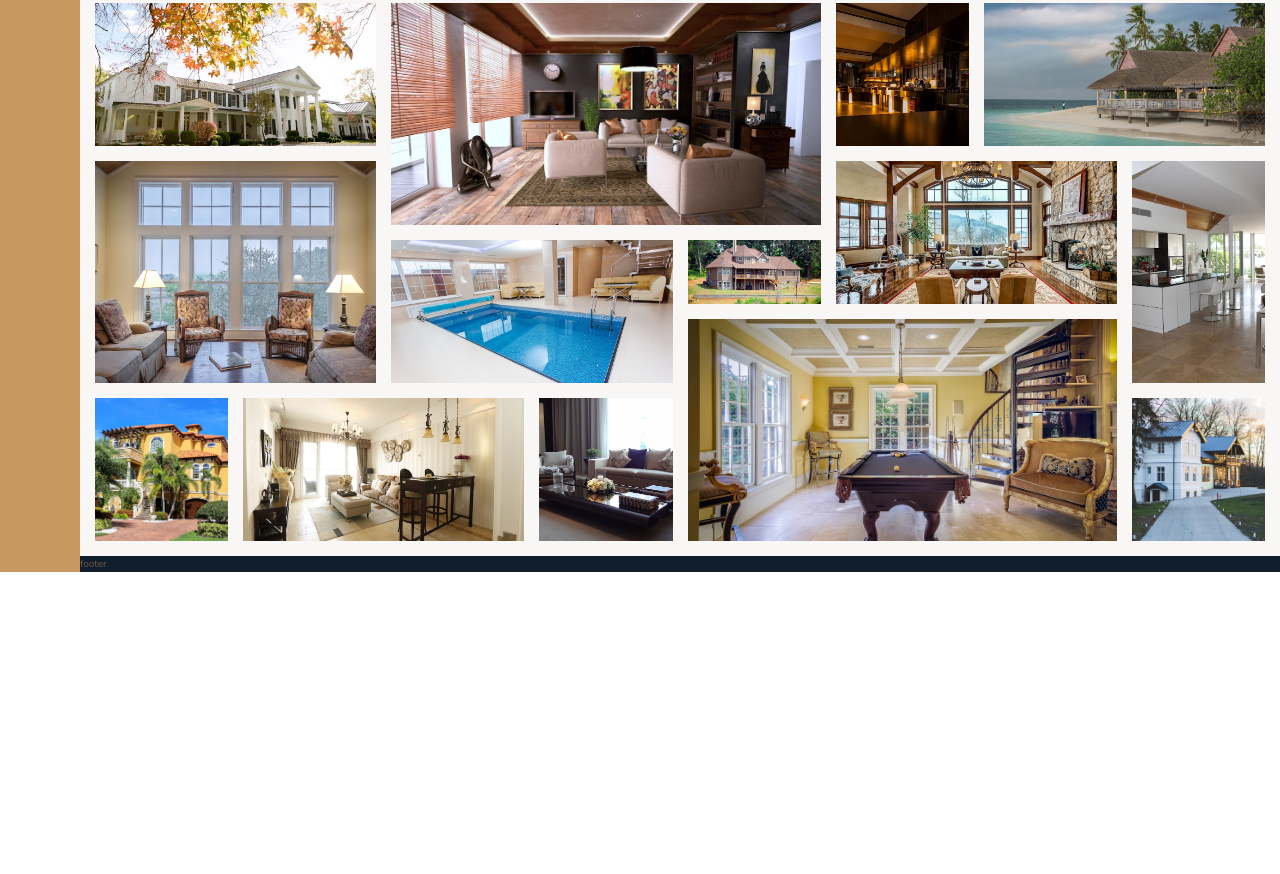
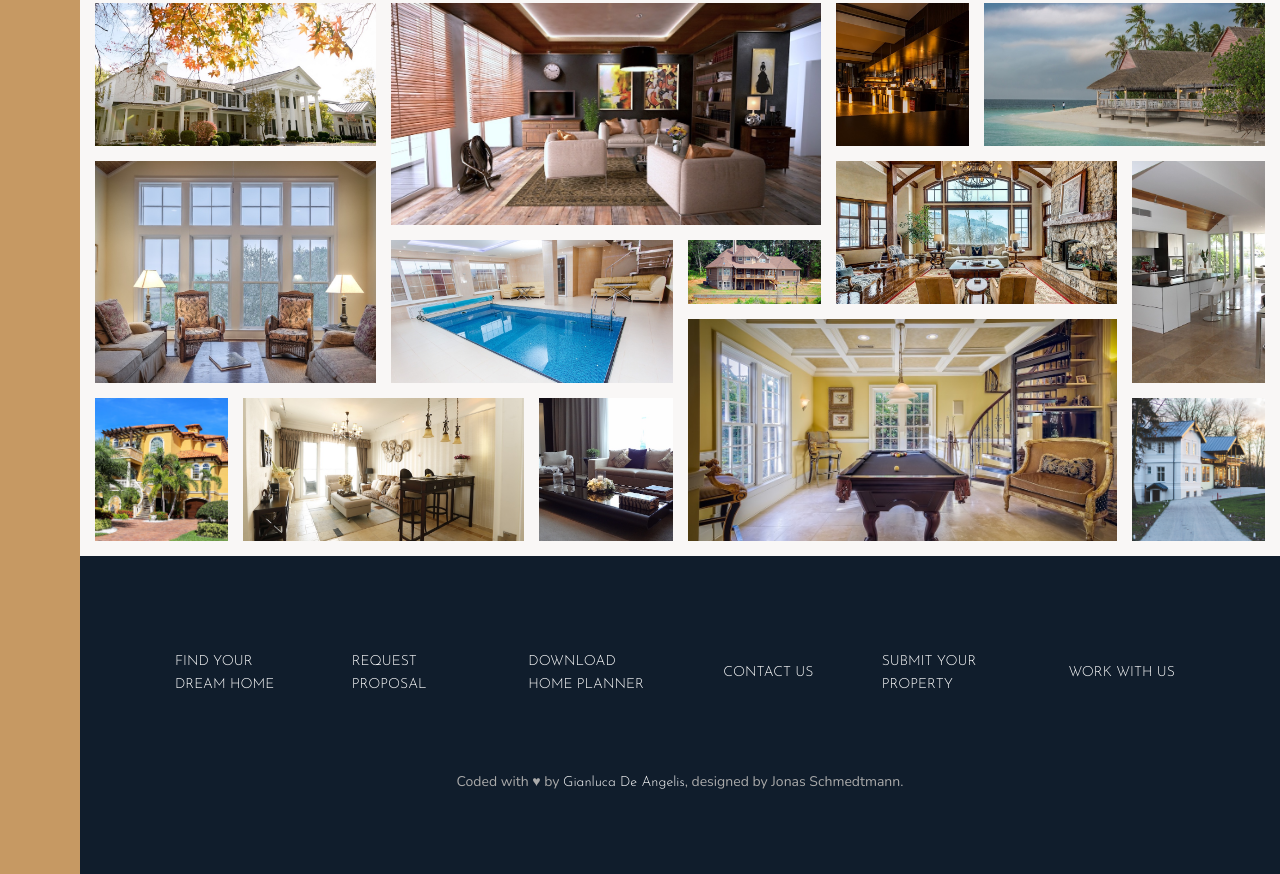
Before and after one commit to giadeagal/css-grid-nexter, a website: page index.html in a window 1280 px wide. Shown: the part 3084-3958 px from the top of the page. Before the commit the page ends 3656 px from the top, so only its background shows below. Drawn offline with nearby package versions, Linux system fonts and the light colour scheme.

Commit message:
footer done

```diff
--- a/index.html
+++ b/index.html
@@ -343,6 +343,31 @@
 
         </section>
 
-        <footer class="footer">footer</footer>
+        <footer class="footer">
+            <ul class="nav">
+                <li class="nav__item">
+                    <a href="#" class="nav__link">Find your dream home</a>
+                </li>
+                <li class="nav__item">
+                    <a href="#" class="nav__link">Request proposal</a>
+                </li>
+                <li class="nav__item">
+                    <a href="#" class="nav__link">Download home planner</a>
+                </li>
+                <li class="nav__item">
+                    <a href="#" class="nav__link">Contact us</a>
+                </li>
+                <li class="nav__item">
+                    <a href="#" class="nav__link">Submit your property</a>
+                </li>
+                <li class="nav__item">
+                    <a href="#" class="nav__link">Work with us</a>
+                </li>
+            </ul>
+
+            <p class="copy">
+                Coded with &hearts; by <a href="https://github.com/giadeagal">Gianluca De Angelis</a>, designed by Jonas Schmedtmann.
+            </p>
+        </footer>
     </body>
 </html>
--- a/sass/_footer.scss
+++ b/sass/_footer.scss
@@ -1,4 +1,59 @@
 .footer {
     background-color: $color-secondary;
     grid-column: full-start/full-end;
+    padding: 8rem;
+
+    & .nav {
+        list-style: none;
+
+        display: grid;
+        grid-template-columns: repeat(auto-fit, minmax(10rem, 1fr));
+        gap: 2rem;
+        justify-items: center;
+        align-items: center;
+
+        &__link:link,
+        &__link:visited {
+            font-size: 1.4rem;
+            color: #fff;
+            text-decoration: none;
+            font-family: $font-display;
+            text-transform: uppercase;
+            padding: 1.5rem;
+            display:inline-block;
+            transition: all .2s;
+        }
+
+        &__link:hover,
+        &__link:active {
+            background-color: rgba(#fff, .2);
+            transform:
+                translateY(-.3rem)
+                scale(1.05);
+        }
+    }
+
+    & .copy {
+        width: 70%;
+        margin: 6rem auto 0;
+        font-size: 1.4rem;
+        color: $color-grey-light-2;
+        text-align: center;
+
+        & a:link,
+        & a:visited {
+            display: inline-block;
+            color: #fff;
+            text-decoration: none;
+            font-family: $font-display;
+            transition: all .2s;
+        }
+
+        & a:hover,
+        & a:focus {
+            background-color: rgba(#fff, .2);
+            transform:
+                translateY(-.3rem);
+        }
+    }
 }
--- a/sass/_gallery.scss
+++ b/sass/_gallery.scss
@@ -81,7 +81,6 @@
     }
 
     &__img {
-        display: block;
         width: 100%;
         height: 100%;
         object-fit: cover;
```
Also changed, not shown: css/style.css.
